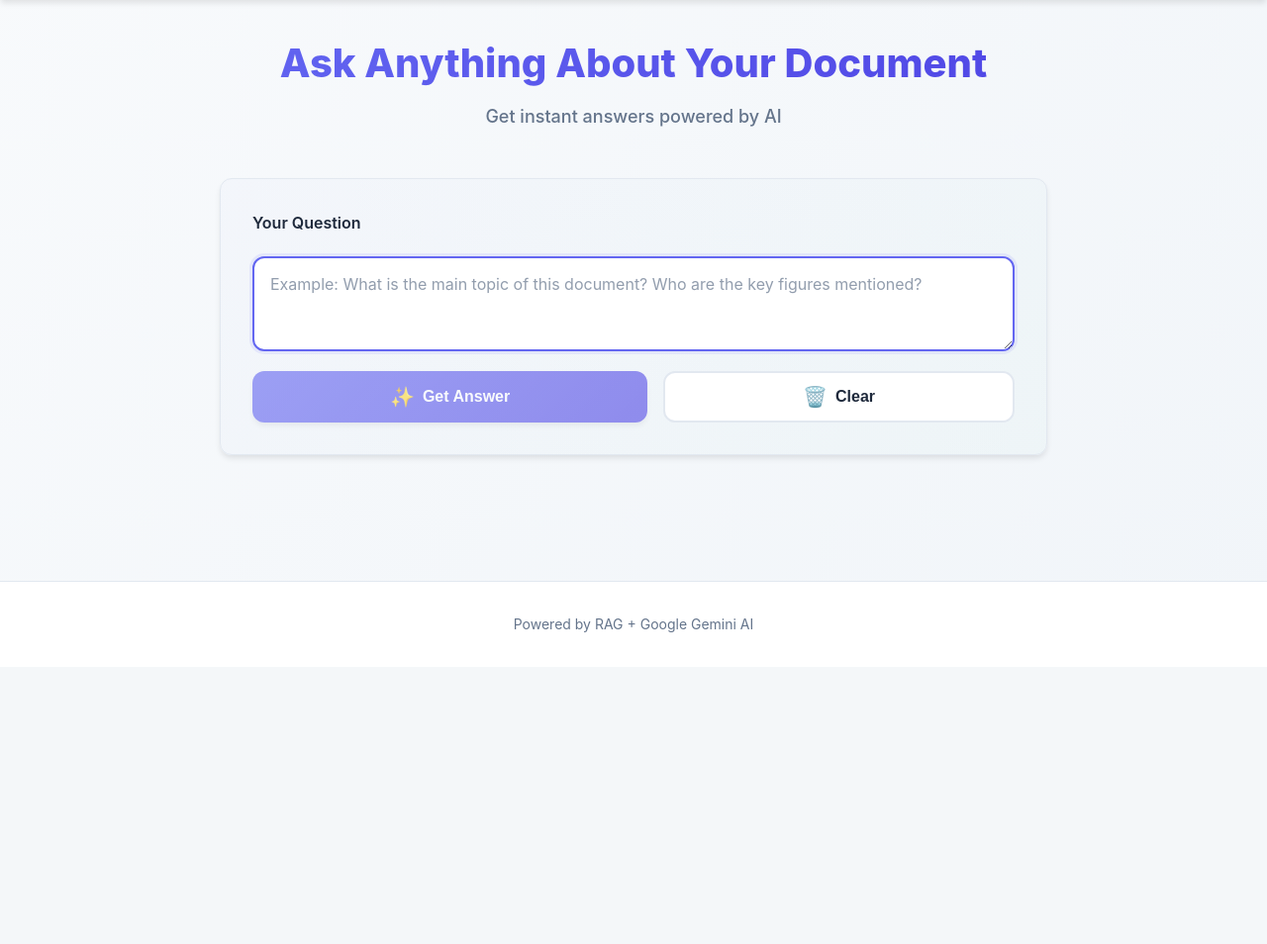
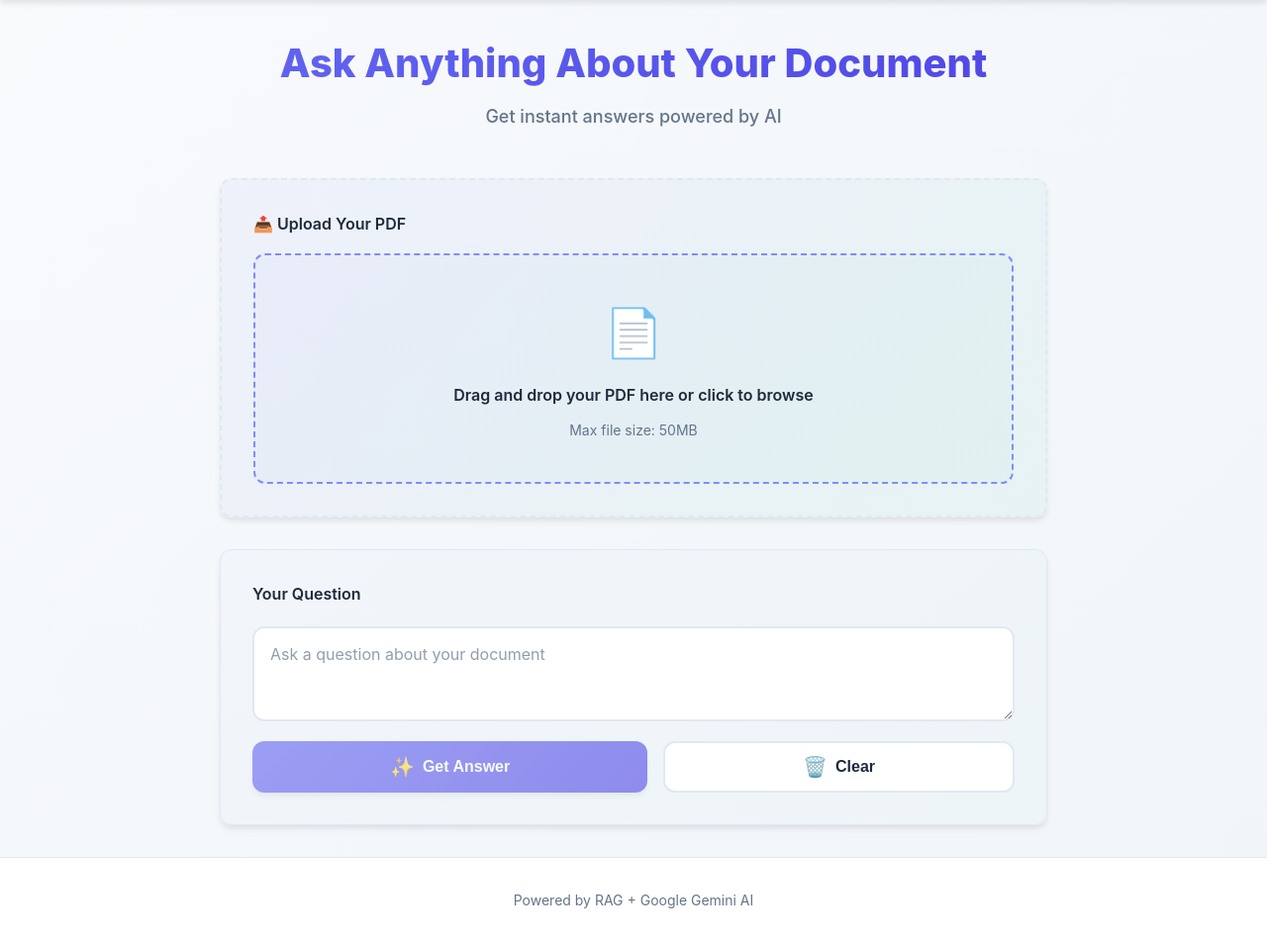
Before and after one commit to Mayank149/PDF-Question-Answering-RAG-System, a Python web app: template templates/index.html in a window 1280 px wide. Shown: the part 126-1080 px from the top of the page at 99% size. Before the commit the page ends 765 px from the top, so only its background shows below. Run offline with Jinja, Linux system fonts and the light colour scheme; the template is opened without the code that fills it, so the values that code supplies are empty.

Commit message:
added pdf upload functionality

```diff
--- a/static/script.js
+++ b/static/script.js
@@ -14,11 +14,20 @@ const errorContainer = document.getElementById("errorContainer");
 const errorText = document.getElementById("errorText");
 const sourceCount = document.getElementById("sourceCount");
 
+// PDF Upload elements
+const pdfInput = document.getElementById("pdfInput");
+const uploadBox = document.querySelector(".upload-box");
+const uploadStatus = document.getElementById("uploadStatus");
+const uploadStatusText = document.getElementById("uploadStatusText");
+const statusContainer = document.getElementById("statusContainer");
+const statusText = document.getElementById("statusText");
+
 // ============================================
 // STATE MANAGEMENT
 // ============================================
 
 let isLoading = false;
+let isPdfLoaded = false;
 
 // ============================================
 // EVENT LISTENERS
@@ -26,6 +35,12 @@ let isLoading = false;
 
 askBtn.addEventListener("click", handleAskQuestion);
 clearBtn.addEventListener("click", handleClear);
+
+// PDF upload events
+pdfInput.addEventListener("change", handleFileSelect);
+uploadBox.addEventListener("dragover", handleDragOver);
+uploadBox.addEventListener("dragleave", handleDragLeave);
+uploadBox.addEventListener("drop", handleDrop);
 
 // Allow Enter key to submit (Shift+Enter for new line)
 questionInput.addEventListener("keydown", (e) => {
@@ -37,8 +52,114 @@ questionInput.addEventListener("keydown", (e) => {
 
 // Enable/disable button based on input
 questionInput.addEventListener("input", () => {
-    askBtn.disabled = !questionInput.value.trim() || isLoading;
+    askBtn.disabled = !questionInput.value.trim() || isLoading || !isPdfLoaded;
 });
+
+// ============================================
+// PDF UPLOAD FUNCTIONS
+// ============================================
+
+function handleDragOver(e) {
+    e.preventDefault();
+    e.stopPropagation();
+    uploadBox.classList.add("dragover");
+}
+
+function handleDragLeave(e) {
+    e.preventDefault();
+    e.stopPropagation();
+    uploadBox.classList.remove("dragover");
+}
+
+function handleDrop(e) {
+    e.preventDefault();
+    e.stopPropagation();
+    uploadBox.classList.remove("dragover");
+
+    const files = e.dataTransfer.files;
+    if (files.length > 0) {
+        pdfInput.files = files;
+        handleFileSelect();
+    }
+}
+
+async function handleFileSelect() {
+    const file = pdfInput.files[0];
+
+    if (!file) return;
+
+    if (!file.name.endsWith('.pdf')) {
+        showUploadError("Please select a valid PDF file");
+        return;
+    }
+
+    if (file.size > 50 * 1024 * 1024) {
+        showUploadError("File size exceeds 50MB limit");
+        return;
+    }
+
+    await uploadPdf(file);
+}
+
+async function uploadPdf(file) {
+    const formData = new FormData();
+    formData.append('file', file);
+
+    showUploadLoading();
+    hideAllResults();
+
+    try {
+        const response = await fetch('/upload', {
+            method: 'POST',
+            body: formData
+        });
+
+        const data = await response.json();
+
+        if (!response.ok) {
+            showUploadError(data.error || "Failed to upload PDF");
+            return;
+        }
+
+        // Success
+        showUploadSuccess(data);
+        updatePdfStatus(data.filename, data.chunks, data.vectors);
+        isPdfLoaded = true;
+        questionInput.disabled = false;
+        askBtn.disabled = !questionInput.value.trim();
+
+    } catch (error) {
+        showUploadError(`Error uploading PDF: ${error.message}`);
+    }
+}
+
+function showUploadLoading() {
+    uploadStatus.innerHTML = '<p id="uploadStatusText">Uploading and processing PDF...</p>';
+    uploadStatus.classList.remove("hidden", "success", "error");
+    uploadStatus.classList.add("loading");
+}
+
+function showUploadSuccess(data) {
+    uploadStatus.innerHTML = `
+        <p id="uploadStatusText">
+            ✓ ${data.filename} loaded successfully
+            <br><small>${data.chunks} chunks • ${data.vectors} vectors</small>
+        </p>
+    `;
+    uploadStatus.classList.remove("hidden", "error", "loading");
+    uploadStatus.classList.add("success");
+}
+
+function showUploadError(message) {
+    uploadStatus.innerHTML = `<p id="uploadStatusText">✗ ${message}</p>`;
+    uploadStatus.classList.remove("hidden", "success", "loading");
+    uploadStatus.classList.add("error");
+}
+
+function updatePdfStatus(filename, chunks, vectors) {
+    statusText.textContent = `📄 ${filename} • ${chunks} chunks • ${vectors} vectors`;
+    statusContainer.classList.remove("hidden");
+}
 
 // ============================================
 // MAIN FUNCTIONS
@@ -185,11 +306,33 @@ function sanitizeHtml(text) {
     return div.innerHTML;
 }
 
+function showInitialMessage() {
+    uploadStatus.innerHTML = '<p id="uploadStatusText">👋 Please upload a PDF to get started</p>';
+    uploadStatus.classList.remove("hidden");
+}
+
 // ============================================
 // INITIALIZATION
 // ============================================
 
-document.addEventListener("DOMContentLoaded", () => {
+document.addEventListener("DOMContentLoaded", async () => {
     askBtn.disabled = true;
-    questionInput.focus();
+    questionInput.disabled = true;
+
+    // Check if a PDF is already loaded
+    try {
+        const response = await fetch('/status');
+        const data = await response.json();
+
+        if (data.loaded) {
+            updatePdfStatus(data.filename, data.chunks, data.vectors);
+            isPdfLoaded = true;
+            questionInput.disabled = false;
+            askBtn.disabled = true;
+        } else {
+            showInitialMessage();
+        }
+    } catch (error) {
+        console.error('Error checking PDF status:', error);
+    }
 });
--- a/static/style.css
+++ b/static/style.css
@@ -160,8 +160,134 @@ body {
 }
 
 /* ============================================
-   INPUT SECTION
+   UPLOAD SECTION
    ============================================ */
+
+.upload-card {
+    background: linear-gradient(135deg, rgba(99, 102, 241, 0.05) 0%, rgba(16, 185, 129, 0.05) 100%);
+    border: 2px dashed var(--border-color);
+}
+
+.upload-section {
+    display: flex;
+    flex-direction: column;
+    gap: 1rem;
+}
+
+.upload-container {
+    position: relative;
+}
+
+.upload-box {
+    display: flex;
+    align-items: center;
+    justify-content: center;
+    padding: 2.5rem;
+    border: 2px dashed var(--primary-light);
+    border-radius: var(--radius);
+    background: linear-gradient(135deg, rgba(99, 102, 241, 0.03) 0%, rgba(16, 185, 129, 0.03) 100%);
+    cursor: pointer;
+    transition: var(--transition);
+}
+
+.upload-box:hover {
+    border-color: var(--primary-color);
+    background: linear-gradient(135deg, rgba(99, 102, 241, 0.08) 0%, rgba(16, 185, 129, 0.08) 100%);
+}
+
+.upload-box.dragover {
+    border-color: var(--primary-color);
+    background: linear-gradient(135deg, rgba(99, 102, 241, 0.15) 0%, rgba(16, 185, 129, 0.15) 100%);
+    box-shadow: 0 0 0 3px rgba(99, 102, 241, 0.1);
+}
+
+.upload-content {
+    display: flex;
+    flex-direction: column;
+    align-items: center;
+    gap: 0.75rem;
+    text-align: center;
+}
+
+.upload-icon {
+    font-size: 3rem;
+    display: block;
+}
+
+.upload-text {
+    font-size: 1rem;
+    font-weight: 600;
+    color: var(--text-primary);
+}
+
+.upload-hint {
+    font-size: 0.875rem;
+    color: var(--text-secondary);
+}
+
+.file-input {
+    display: none;
+}
+
+.upload-status {
+    padding: 1rem;
+    border-radius: var(--radius);
+    font-size: 0.95rem;
+    animation: slideIn 0.3s ease-out;
+}
+
+.upload-status.success {
+    background: linear-gradient(135deg, rgba(16, 185, 129, 0.1) 0%, rgba(16, 185, 129, 0.05) 100%);
+    border: 1px solid rgba(16, 185, 129, 0.3);
+    color: #047857;
+}
+
+.upload-status.error {
+    background: linear-gradient(135deg, rgba(239, 68, 68, 0.1) 0%, rgba(239, 68, 68, 0.05) 100%);
+    border: 1px solid rgba(239, 68, 68, 0.3);
+    color: #dc2626;
+}
+
+.upload-status.loading {
+    background: linear-gradient(135deg, rgba(59, 130, 246, 0.1) 0%, rgba(59, 130, 246, 0.05) 100%);
+    border: 1px solid rgba(59, 130, 246, 0.3);
+    color: #1d4ed8;
+}
+
+/* ============================================
+   STATUS BADGE
+   ============================================ */
+
+.status-badge {
+    display: flex;
+    align-items: center;
+    gap: 0.75rem;
+    padding: 0.75rem 1.25rem;
+    background: linear-gradient(135deg, rgba(16, 185, 129, 0.1) 0%, rgba(16, 185, 129, 0.05) 100%);
+    border: 1px solid rgba(16, 185, 129, 0.3);
+    border-radius: var(--radius);
+    color: #047857;
+    font-size: 0.95rem;
+    font-weight: 500;
+    animation: slideIn 0.3s ease-out;
+}
+
+.status-dot {
+    width: 8px;
+    height: 8px;
+    background: #10b981;
+    border-radius: 50%;
+    animation: pulse 2s ease-in-out infinite;
+}
+
+@keyframes pulse {
+    0%, 100% {
+        opacity: 1;
+    }
+    50% {
+        opacity: 0.5;
+    }
+}
 
 .input-section {
     display: flex;
--- a/templates/index.html
+++ b/templates/index.html
@@ -25,6 +25,37 @@
                 <p class="subtitle">Get instant answers powered by AI</p>
             </div>
 
+            <!-- PDF Upload Section -->
+            <div class="card upload-card">
+                <div class="upload-section">
+                    <label for="pdfInput" class="input-label">📤 Upload Your PDF</label>
+                    <div class="upload-container">
+                        <input
+                            type="file"
+                            id="pdfInput"
+                            class="file-input"
+                            accept=".pdf"
+                            hidden>
+                        <label for="pdfInput" class="upload-box">
+                            <div class="upload-content">
+                                <span class="upload-icon">📄</span>
+                                <p class="upload-text">Drag and drop your PDF here or click to browse</p>
+                                <p class="upload-hint">Max file size: 50MB</p>
+                            </div>
+                        </label>
+                    </div>
+                    <div id="uploadStatus" class="upload-status hidden">
+                        <p id="uploadStatusText"></p>
+                    </div>
+                </div>
+            </div>
+
+            <!-- PDF Status -->
+            <div id="statusContainer" class="status-badge hidden">
+                <span class="status-dot"></span>
+                <span id="statusText"></span>
+            </div>
+
             <!-- Question Input Section -->
             <div class="card input-card">
                 <div class="input-section">
@@ -32,11 +63,12 @@
                     <textarea
                         id="questionInput"
                         class="question-input"
-                        placeholder="Example: What is the main topic of this document? Who are the key figures mentioned?"
-                        rows="3"></textarea>
+                        placeholder="Ask a question about your document"
+                        rows="3"
+                        disabled></textarea>
 
                     <div class="button-group">
-                        <button id="askBtn" class="btn btn-primary">
+                        <button id="askBtn" class="btn btn-primary" disabled>
                             <span class="btn-icon">✨</span>
                             <span class="btn-text">Get Answer</span>
                         </button>
```
Also changed, not shown: app.py (+114 -24 lines).
